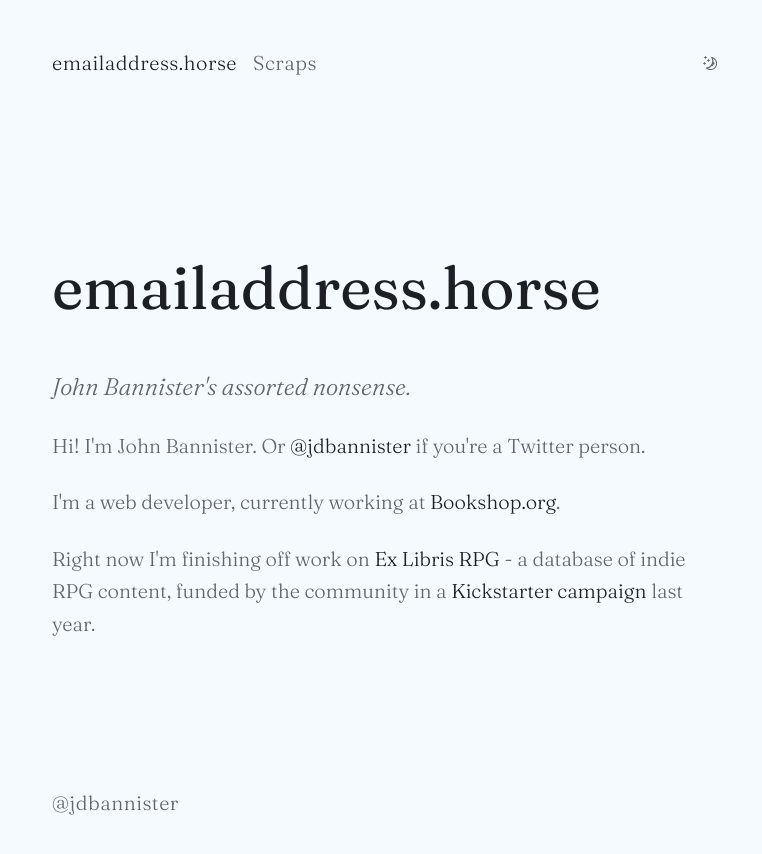
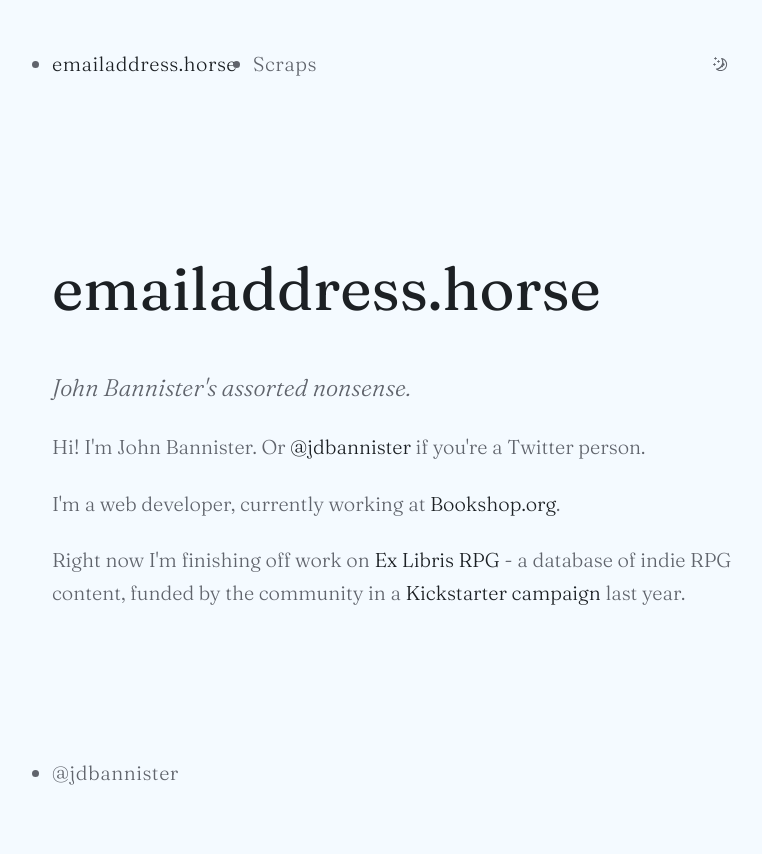
Before and after one commit to jdbann/emailaddress.horse, a Next.js app: page / in a window 1280 px wide. Shown: the top 854 px of the page, without its empty margins (52-814 px from the left). Built offline with nearby package versions, Linux system fonts and the light colour scheme.

Commit message:
Style lists in prose

```diff
--- a/components/composition/Cluster.tsx
+++ b/components/composition/Cluster.tsx
@@ -13,7 +13,7 @@
 }) => {
   if (asList) {
     return (
-      <ul className={className}>
+      <ul className={className} role="list">
         {React.Children.map(children, (child, index) => {
           return <li key={index}>{child}</li>;
         })}
@@ -29,10 +29,6 @@
   margin: "$0",
   padding: "$0",
   gap: "$4",
-
-  "& li": {
-    listStyle: "none",
-  },
 
   variants: {
     direction: {
--- a/pages/_app.tsx
+++ b/pages/_app.tsx
@@ -18,6 +18,9 @@
   body: {
     backgroundColor: "$blue2",
     color: "$slate11",
+    fontWeight: "$light",
+    fontSize: "$xl",
+    lineHeight: "$relaxed",
   },
 
   a: {
@@ -43,12 +46,6 @@
   h2: {
     fontSize: "$3xl",
   },
-
-  p: {
-    fontWeight: "$light",
-    fontSize: "$xl",
-    lineHeight: "$relaxed",
-  },
 });
 
 function MyApp({ Component, pageProps }: AppProps) {
--- a/stitches.config.ts
+++ b/stitches.config.ts
@@ -102,7 +102,7 @@
       96: "24rem",
     },
     sizes: {
-      measure: "65ch",
+      measure: "55ch",
       xs: "20rem",
       sm: "24rem",
       md: "28rem",
```
